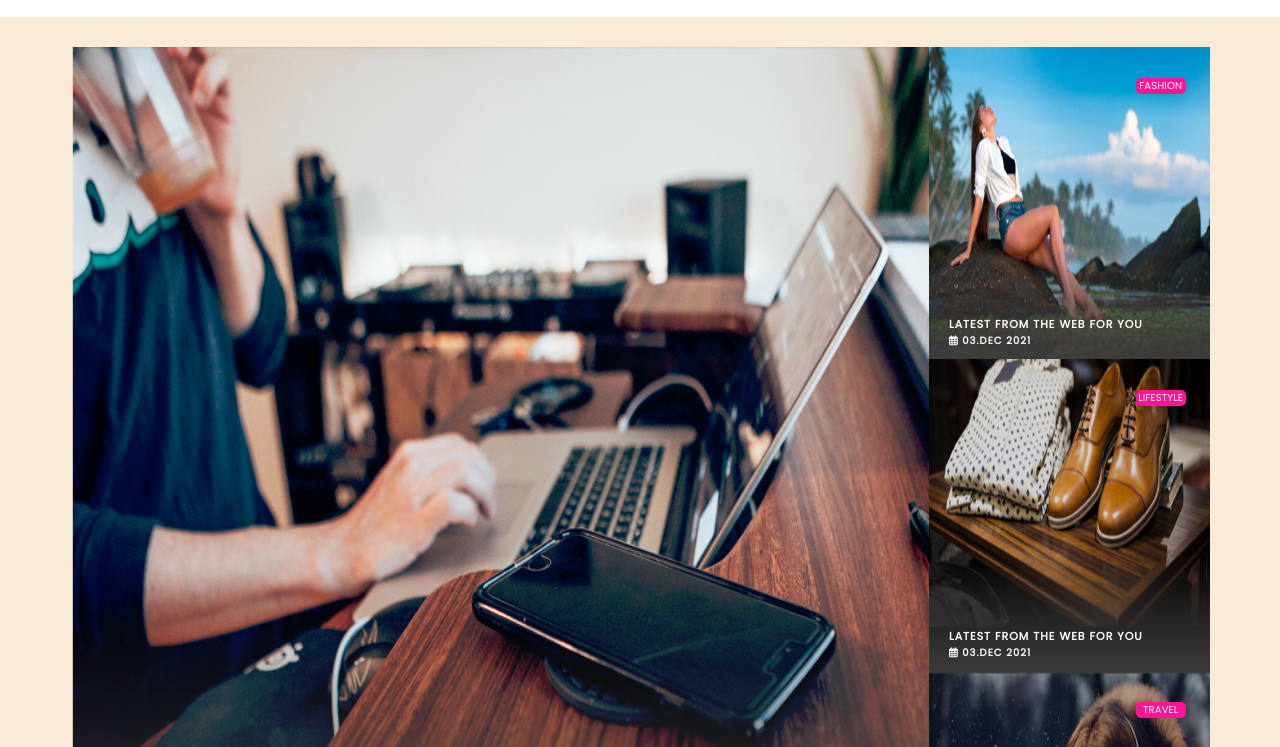
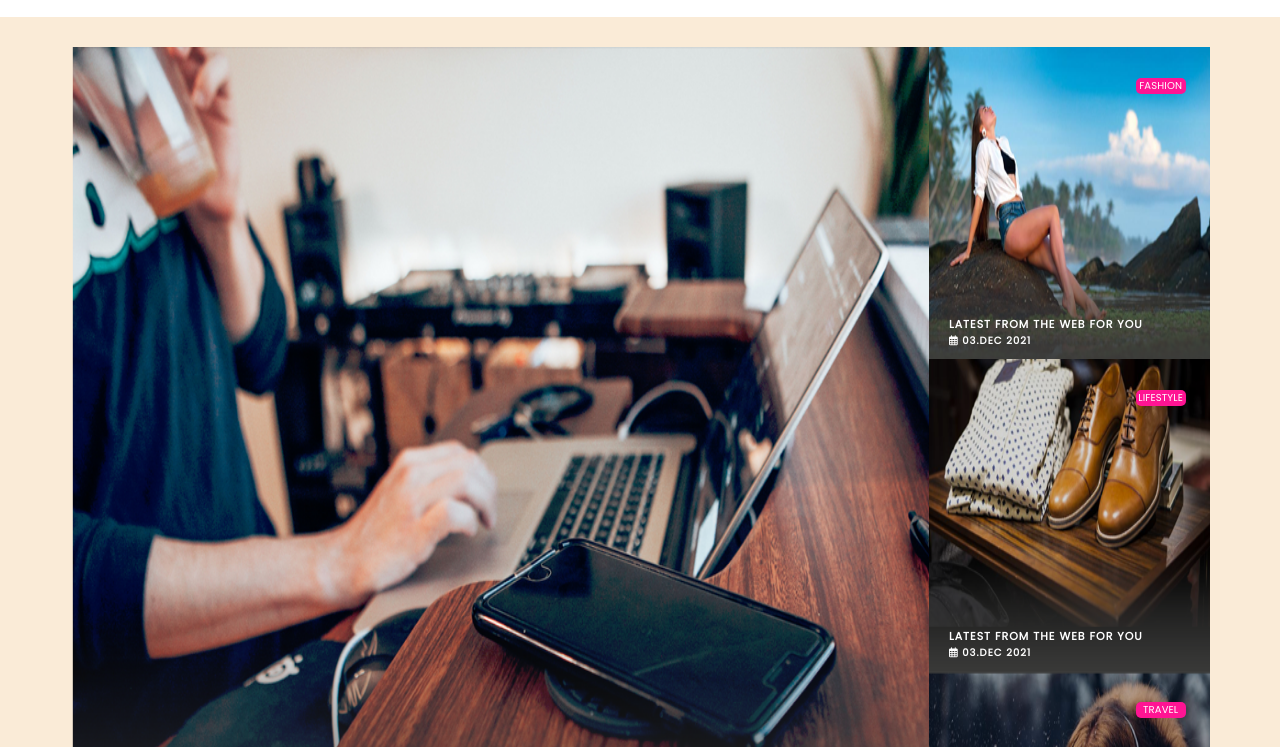
Before and after one commit to SiThuBoSann/animation, a plain HTML site: page Project3/index.html in a window 1280 px wide. Shown: the part 53-800 px from the top of the page. Drawn offline with nearby package versions, Linux system fonts and the light colour scheme.

Commit message:
Update index.css

```diff
--- a/Project3/index.css
+++ b/Project3/index.css
@@ -176,7 +176,7 @@ header #menu{
 }
 .home .mainhome-content .home1 .home1img img{
     width: 100%;
-    height: 117.2vh;
+    height: 119.6vh;
 }
 .home .mainhome-content .home2 .mainhome2 .home2img img{
     width: 100%;
```
